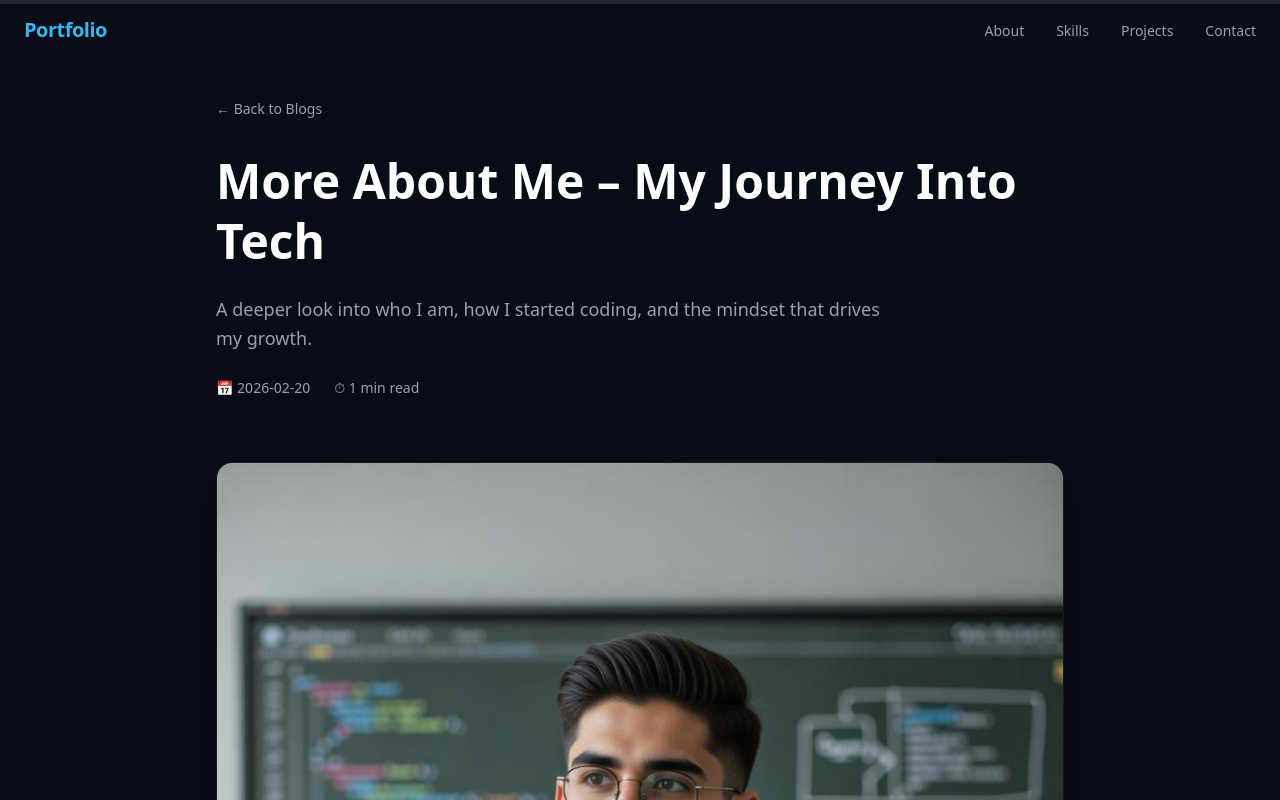
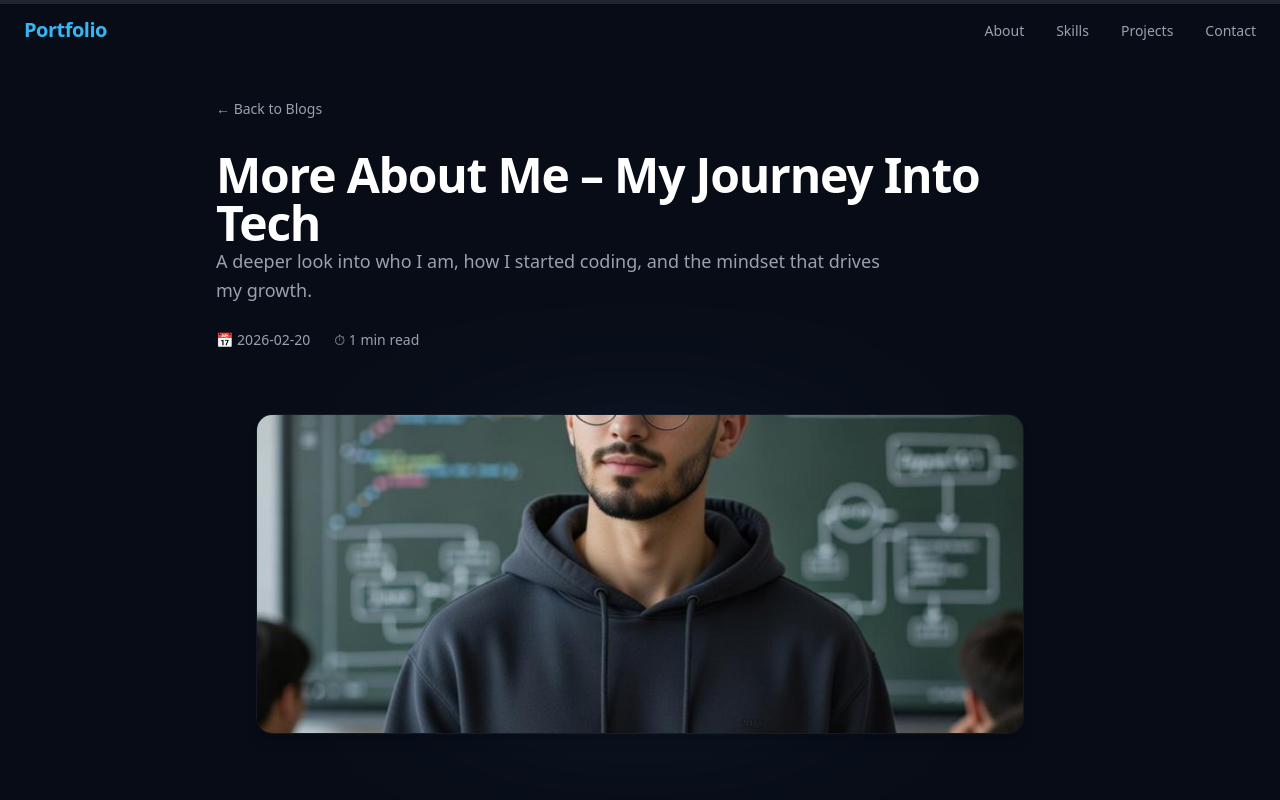
Before and after one commit to AliJoshan/My-Portfolio, a React (Vite) app: page /blog/about-me in a window 1280 px wide. Shown: the top 800 px of the page. Built offline with nearby package versions, Linux system fonts and the light colour scheme.

Commit message:
Add subtle radial glow behind hero image

```diff
--- a/src/components/BlogPostPage.tsx
+++ b/src/components/BlogPostPage.tsx
@@ -43,7 +43,7 @@ const BlogPostPage = () => {
                         ← Back to Blogs
                     </Link>
 
-                    <h1 className="text-4xl sm:text-5xl font-bold text-white leading-tight mb-6">
+                    <h1 className="text-4xl sm:text-5xl font-bold text-white tracking-tight">
                         {blog.meta.title}
                     </h1>
 
@@ -62,27 +62,37 @@ const BlogPostPage = () => {
                         </span>
                     </div>
 
-                    {/* Hero Image */}
                     {blog.meta.image && (
-                        <div className="mb-16">
+                        <div className="relative mb-20 flex justify-center">
+                            {/* Glow */}
+                            <div className="
+      absolute
+      -inset-10
+      bg-[radial-gradient(circle_at_center,hsl(199,89%,58%,0.15),transparent_70%)]
+      blur-3xl
+      opacity-60
+    " />
+
                             <img
                                 src={blog.meta.image}
                                 alt={blog.meta.title}
                                 className="
-                  w-full
-                  rounded-2xl
-                  border border-white/5
-                  shadow-xl
-                  object-cover
-                "
+        relative
+        w-full
+        max-w-3xl
+        h-72 sm:h-80
+        object-cover
+        rounded-2xl
+        border border-white/5
+        shadow-lg
+      "
                             />
                         </div>
                     )}
 
-                    {/* Content */}
+
                     <BlogContent content={blog.content} />
 
-                    {/* Related Articles */}
                     {related.length > 0 && (
                         <section className="mt-24 border-t border-white/5 pt-16">
                             <h2 className="text-2xl font-semibold text-white mb-10">
```
